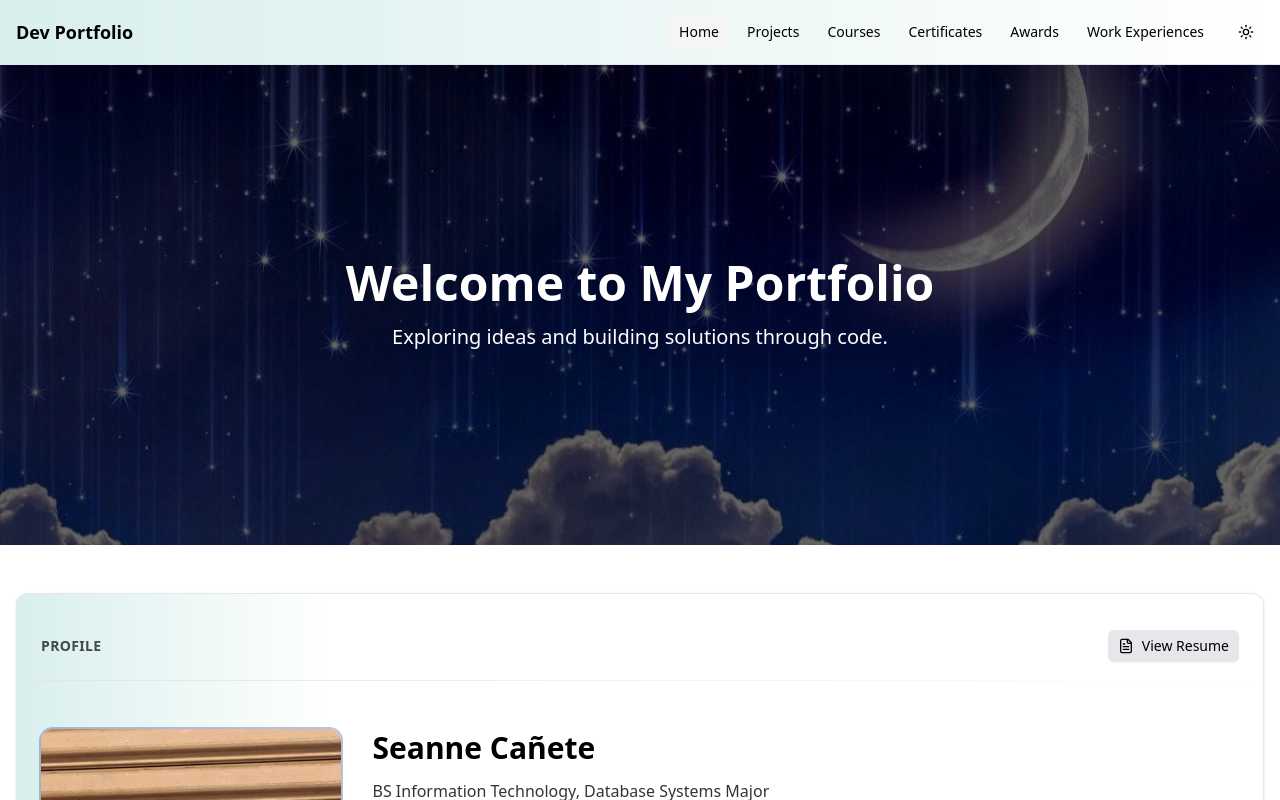
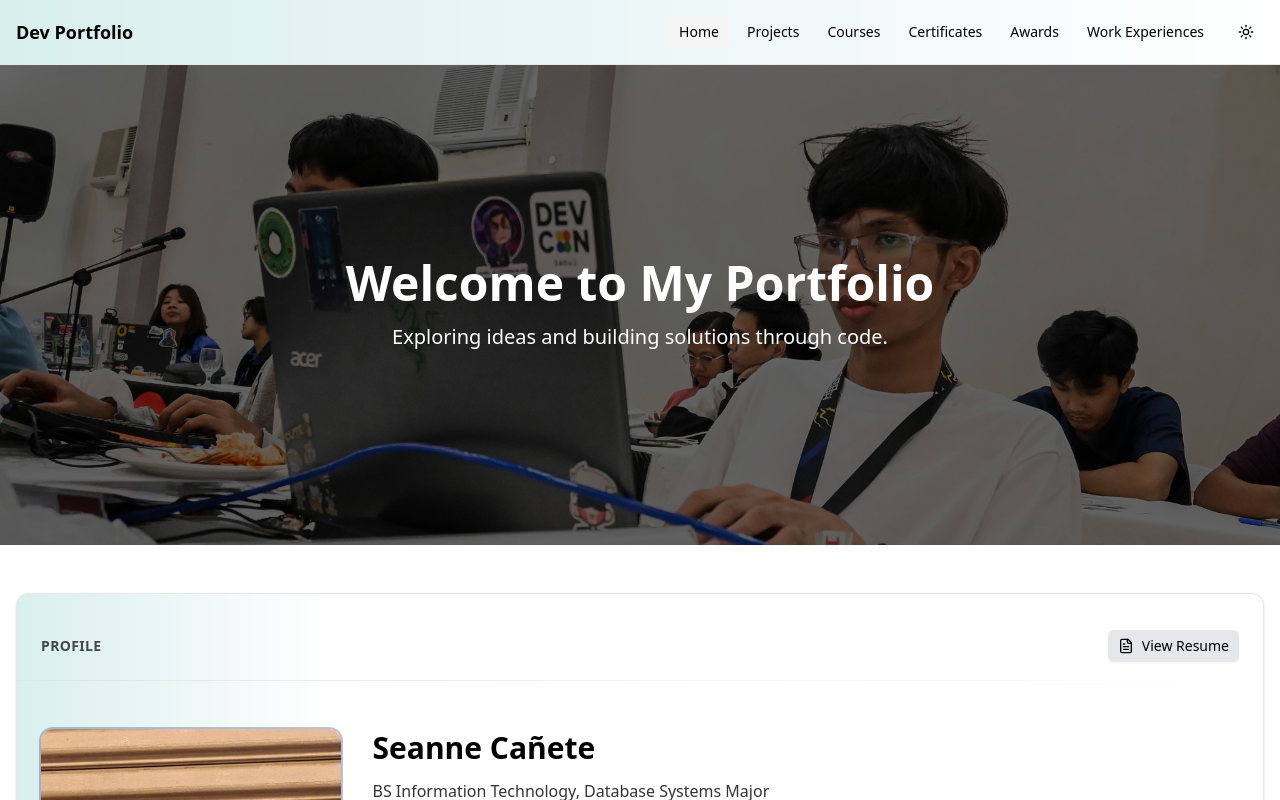
Before and after one commit to Seanneskie/my-portfolio, a Next.js app: page / in a window 1280 px wide. Shown: the top 800 px of the page. Built offline with nearby package versions, Linux system fonts and the light colour scheme.

Commit message:
Update page.tsx

```diff
--- a/app/page.tsx
+++ b/app/page.tsx
@@ -6,7 +6,7 @@ export default function HomePage() {
       <section className="relative flex h-[60vh] items-center justify-center text-center">
         <div
           className="absolute inset-0 bg-cover bg-center"
-          style={{ backgroundImage: "url(/static/bg.jpg)" }}
+          style={{ backgroundImage: "url(/static/bg_2.jpg)" }}
         />
         <div className="absolute inset-0 bg-black/60" />
         <div className="relative z-10 max-w-3xl px-4 text-white">
```
